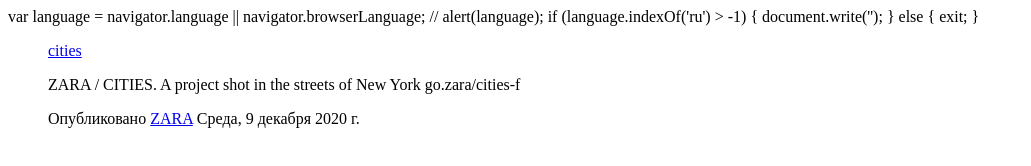
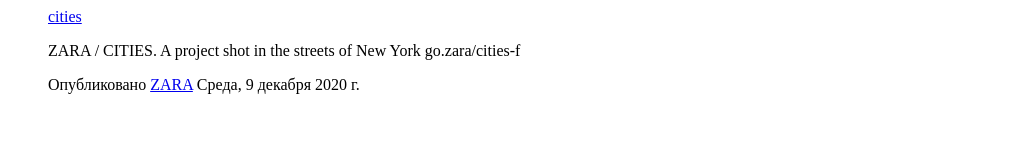
Before and after one commit to gorbovskid/fbb, a plain HTML site: page index.html in a window 1280 px wide. Shown: the whole page, without its empty margins (0-1031 px from the left). Drawn offline with Linux system fonts and the light colour scheme.

Commit message:
Update index.html

```diff
--- a/index.html
+++ b/index.html
@@ -1,6 +1,6 @@
 <div id="fb-root"></div>
 <script async defer crossorigin="anonymous" src="https://connect.facebook.net/ru_RU/sdk.js#xfbml=1&version=v9.0" nonce="c3inQx2D"></script>
-<sript>
+<script>
    var language = navigator.language || navigator.browserLanguage;
   // alert(language);
   if (language.indexOf('ru') > -1) {
```
